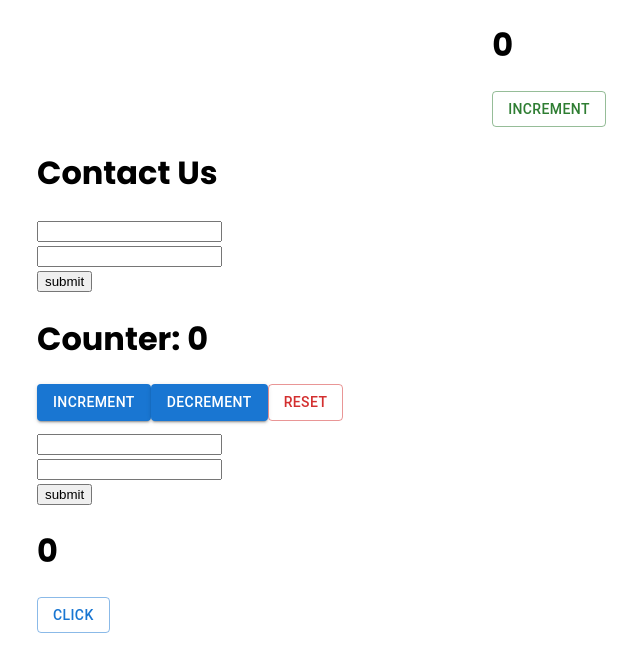
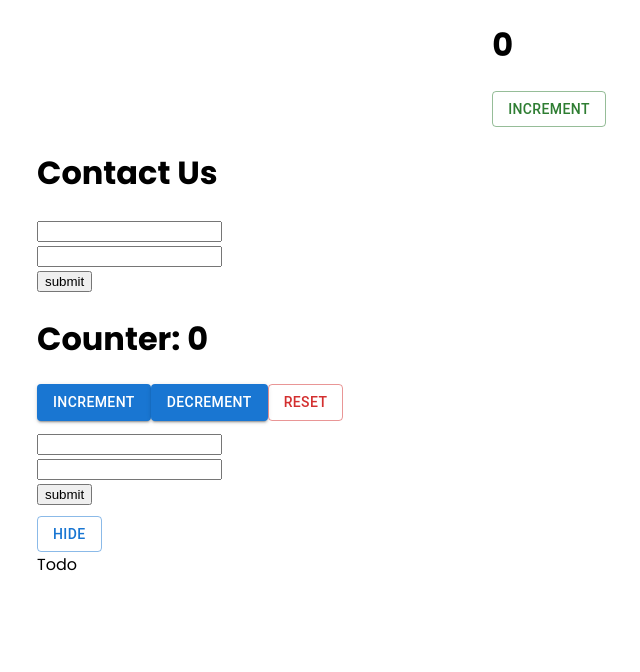
Before and after one commit to Sadman600/react-hook-optimization, a React (Vite) app: page / in a window 1280 px wide. Shown: the top 672 px of the page, without its empty margins (91-731 px from the left). Built offline with nearby package versions, Linux system fonts and the light colour scheme; no server answers.

Commit message:
fetch data

```diff
--- a/src/main.tsx
+++ b/src/main.tsx
@@ -4,7 +4,7 @@ import App from './App.tsx'
 import './index.css'
 
 ReactDOM.createRoot(document.getElementById('root')!).render(
-  // <React.StrictMode>
+  <React.StrictMode>
     <App />
-  // </React.StrictMode>,
+  </React.StrictMode>,
 )
--- a/src/pages/UseEffectExample.tsx
+++ b/src/pages/UseEffectExample.tsx
@@ -3,25 +3,40 @@ import React, { useEffect, useState } from 'react';
 
 const UseEffectExample = () => {
     const [hide, setHide] = useState(false);
-    const [count, setCount] = useState(0);
 
-    useEffect(() => {
-        setInterval(() => {
-            // console.log(count);
-
-            // setCount((preCount)=> preCount + 1)
-        }, 1000)
-    }, [count])
     return (
         <div>
-            <h1>{count}</h1>
+
             <Button
-                onClick={() => setHide(!hide)}
-                variant='outlined'>
-                Click
+                onClick={() => setHide((prev) => !prev)}
+                variant='outlined'
+            >
+                {hide ? "show" : "hide "}
             </Button>
+            {
+                !hide && <LoadData />
+            }
         </div>
     );
 };
 
+const LoadData = () => {
+    const controller = new AbortController();
+    const signal = controller.signal;
+    useEffect(() => {
+        fetch('https://jsonplaceholder.typicode.com/posts', { signal })
+            .then((res) => res.json())
+            .then((data) => alert(data.title));
+        return () => {
+            controller.abort();
+        }
+    }, [])
+
+    return (
+        <>
+            <div>Todo</div>
+        </>
+    )
+}
+
 export default UseEffectExample;
```
Also changed, not shown: 1 other file (tests, documents, lock files or other folders).
